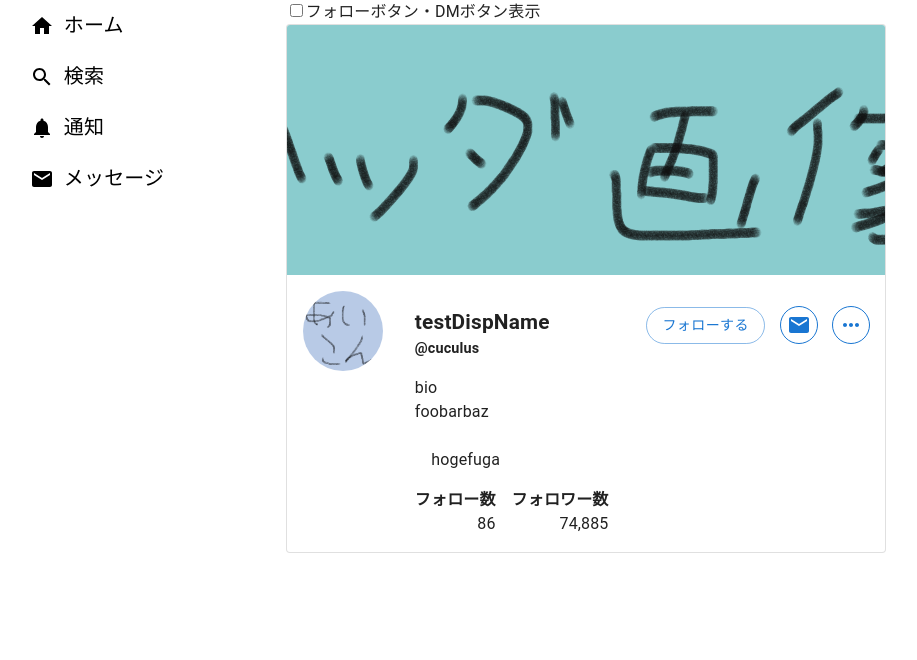
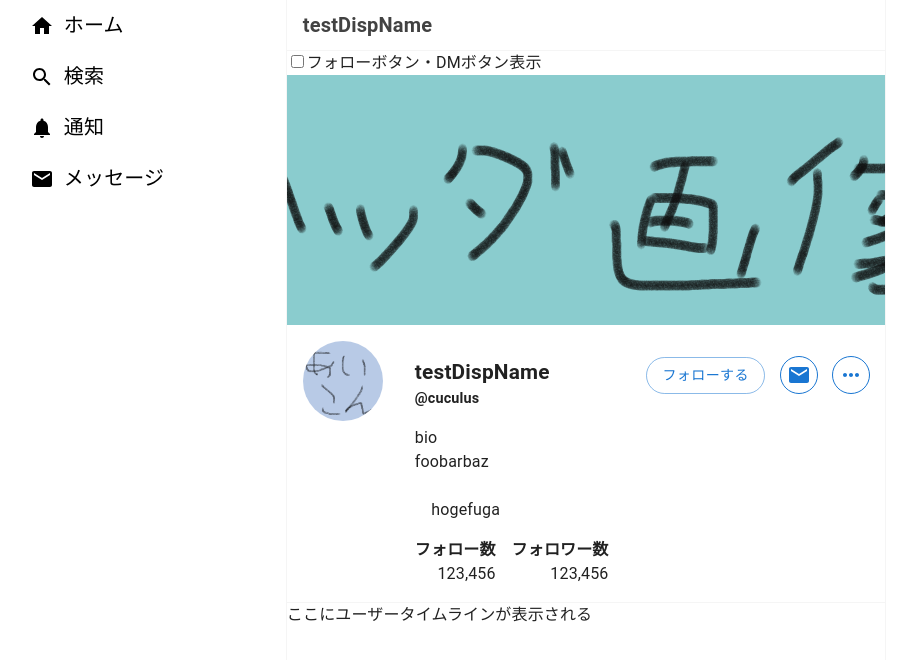
Before and after one commit to cuculus-dev/cuculus, a Next.js app: page /cuculus in a window 1280 px wide. Shown: the top 660 px of the page, without its empty margins (28-945 px from the left). Built offline with nearby package versions, Linux system fonts and the light colour scheme; what @cuculus/cuculus-api would draw is missing.

Commit message:
デザイン修正

```diff
--- a/src/app/(menu)/[userName]/page.tsx
+++ b/src/app/(menu)/[userName]/page.tsx
@@ -1,9 +1,11 @@
 import ProfileCard from '@/components/user/ProfileCard';
+import PrimaryColumn from '@/components/PrimaryColumn';
 
 export default function page({ params }: { params: { userName: string } }) {
   return (
-    <main style={{ height: '2000px' }}>
+    <main>
       {/* FIXME mock値 */}
+      <PrimaryColumn columnName={'testDispName'}>
         <ProfileCard
           bio={'bio\nfoobarbaz\n\n    hogefuga'}
           displayName={'testDispName'}
@@ -11,10 +13,14 @@ export default function page({ params }: { params: { userName: string } }) {
           profileAvatarImageUrl="/mock/profileAvatarImage.png"
           profileHeaderImageUrl="/mock/profileHeaderImage.png"
           userName={params.userName}
-        followsCount={Math.floor(Math.random() * 100)}
-        followedCount={Math.floor(Math.random() * 100_000 + 10_000)}
+          followsCount={123456}
+          followedCount={123456}
           userId={0}
         />
+        <div style={{ height: '2000px' }}>
+          ここにユーザータイムラインが表示される
+        </div>
+      </PrimaryColumn>
     </main>
   );
 }
--- a/src/components/user/ProfileCard.tsx
+++ b/src/components/user/ProfileCard.tsx
@@ -1,14 +1,7 @@
 'use client';
 
 import { Mail, MoreHoriz } from '@mui/icons-material';
-import {
-  Avatar,
-  Box,
-  Card,
-  CardMedia,
-  Typography,
-  styled,
-} from '@mui/material';
+import { Avatar, Box, CardMedia, Typography, styled } from '@mui/material';
 import { usePathname, useRouter } from 'next/navigation';
 import { ReactElement, useRef, useState } from 'react';
 import {
@@ -18,8 +11,12 @@ import {
 import { IconButton } from '@/components/common/atoms/IconButton';
 import MoreMenu from '@/components/user/atoms/MoreMenu';
 
-const UnselectableCard = styled(Card)`
+const UnselectableCard = styled('div')`
   user-select: none;
+  border-bottom: 1px solid ${({ theme }) => theme.palette.grey[100]};
+  max-width: 640px;
+  background-color: ${({ theme }) => theme.palette.background.paper};
+  color: rgba(0, 0, 0, 0.87);
 `;
 
 const HeaderImage = styled(CardMedia)`
@@ -155,7 +152,7 @@ export default function ProfileCard({
         </div>
       </div>
 
-      <UnselectableCard variant="outlined">
+      <UnselectableCard>
         <HeaderImage image={profileHeaderImageUrl} />
 
         <HFlex gap={4} p={2}>
```
Lines whose indentation alone changed are shown as unchanged.
